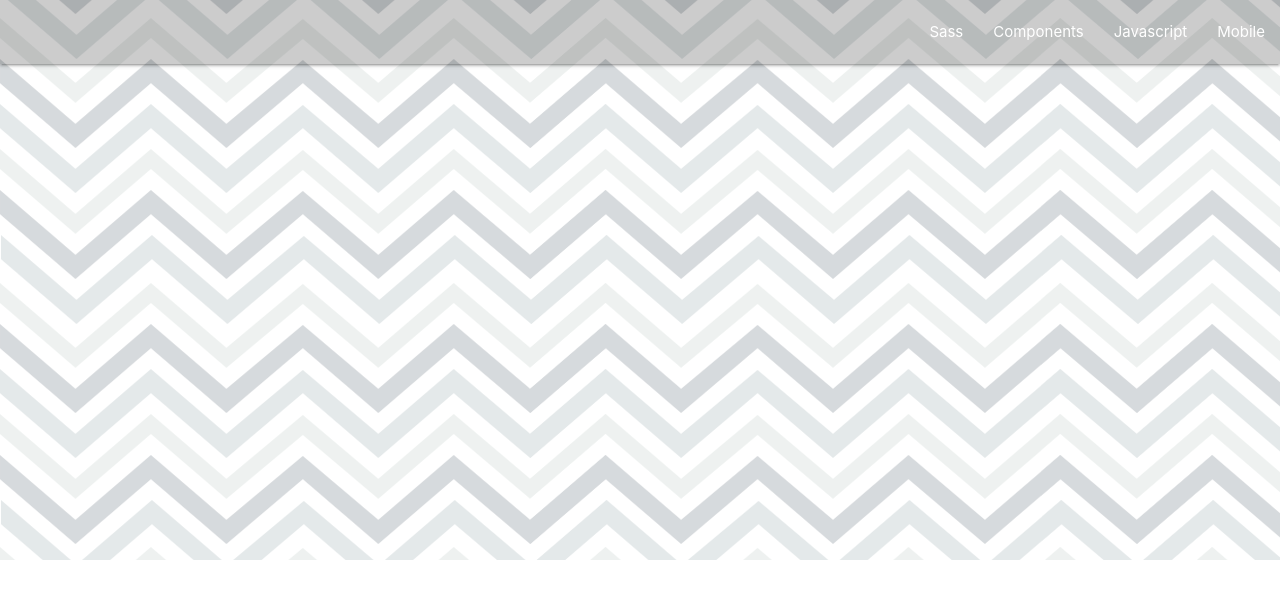
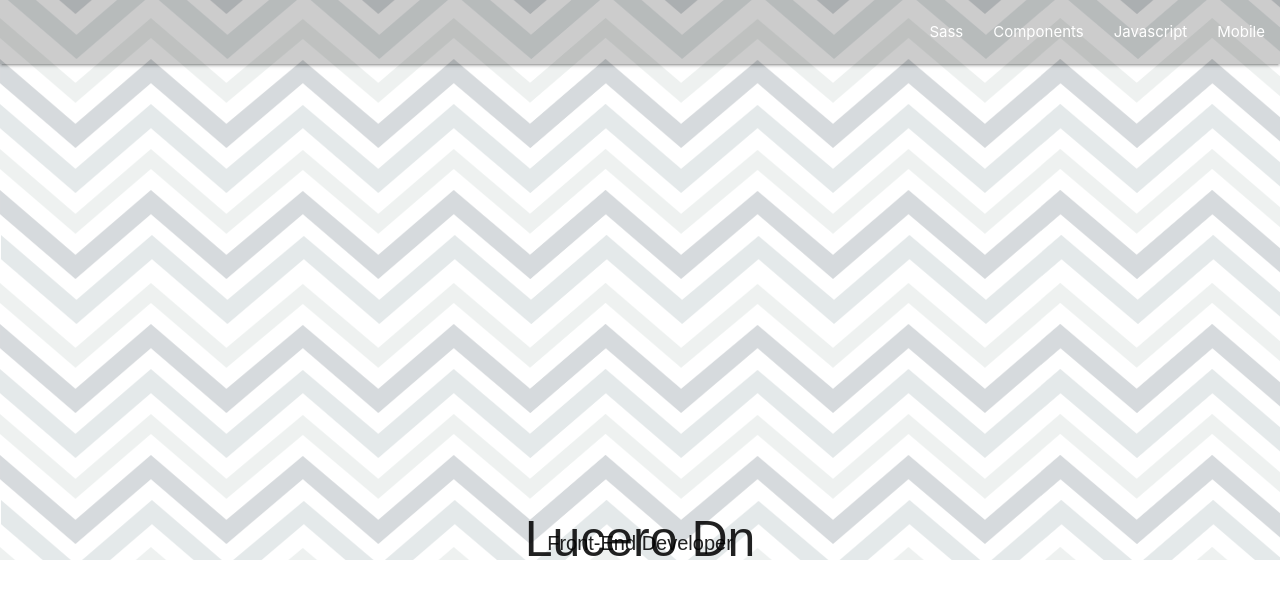
Before and after one commit to LuceroDn/LuceroDn.github.io, a React (Create React App) app in the folder portafolio/: page / in a window 1280 px wide. Shown: the top 598 px of the page. Built offline with nearby package versions, Linux system fonts and the light colour scheme.

Commit message:
Se creo componente 'Box'

```diff
--- /dev/null
+++ b/portafolio/src/Components/Box.js
@@ -0,0 +1,22 @@
+import React, { Component } from "react";
+//import logo from "../img/logo.png";
+
+
+class Box extends Component {
+  render() {
+    return (
+   <div className="box">
+    <div>
+        <h1 className="name">Lucero Dn</h1>
+    </div>
+    <div>
+        <p className="FrontE">Front-End Developer</p>
+    </div>
+   </div>
+
+    );
+  }
+}
+
+
+export default Box;
--- a/portafolio/src/Components/Presentation.js
+++ b/portafolio/src/Components/Presentation.js
@@ -1,6 +1,6 @@
 import React, { Component } from "react";
 import NavBar from "./NavBar";
-//import Box from "./Box";
+import Box from "./Box";
 
 
 class Presentation extends Component {
@@ -9,6 +9,7 @@ class Presentation extends Component {
     return (
         <div className="background1">
             <NavBar />
+            <Box />
 
         </div>
 
```
